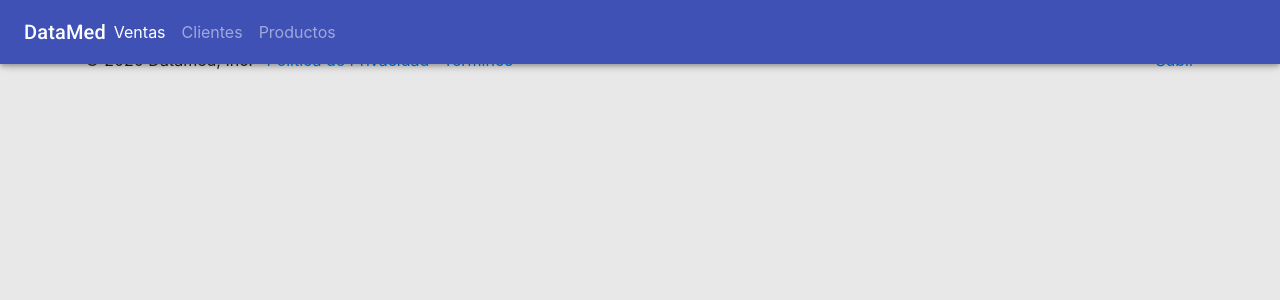
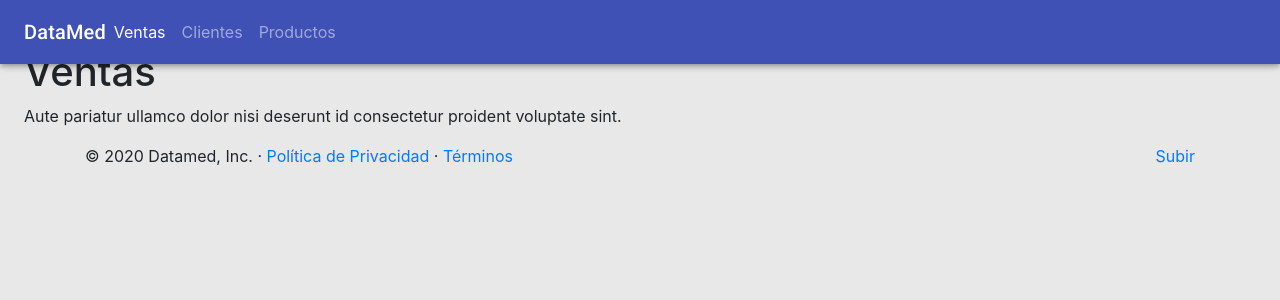
Before and after one commit to jenriquelopezdev/test_customer_web, a React (Create React App) app: page / in a window 1280 px wide. Shown: the top 300 px of the page. Built offline with nearby package versions, Linux system fonts and the light colour scheme.

Commit message:
Card home

```diff
--- a/src/componentes/home/Home.js
+++ b/src/componentes/home/Home.js
@@ -2,6 +2,8 @@ import React from "react";
 
 import Menu from "../menu/Menu";
 import Footer from "../footer/Footer";
+
+import { Container, Grid, Card } from "@material-ui/core";
 
 class Home extends React.Component {
   render() {
@@ -9,7 +11,27 @@ class Home extends React.Component {
       <>
         <Menu />
 
-        <main role="main" className="flex-shrink-0 mt-5"></main>
+        <main role="main" className="flex-shrink-0 mt-5">
+          <Container fixed>
+            <Grid container>
+              <Grid item xs={12}>
+                <h1>Ventas</h1>
+              </Grid>
+              <Grid item xs={12}>
+                <p>
+                  Aute pariatur ullamco dolor nisi deserunt id consectetur
+                  proident voluptate sint.
+                </p>
+              </Grid>
+
+              <Grid item xs={12}>
+                <Card>
+
+                </Card>
+              </Grid>
+            </Grid>
+          </Container>
+        </main>
 
         <Footer />
       </>
```
